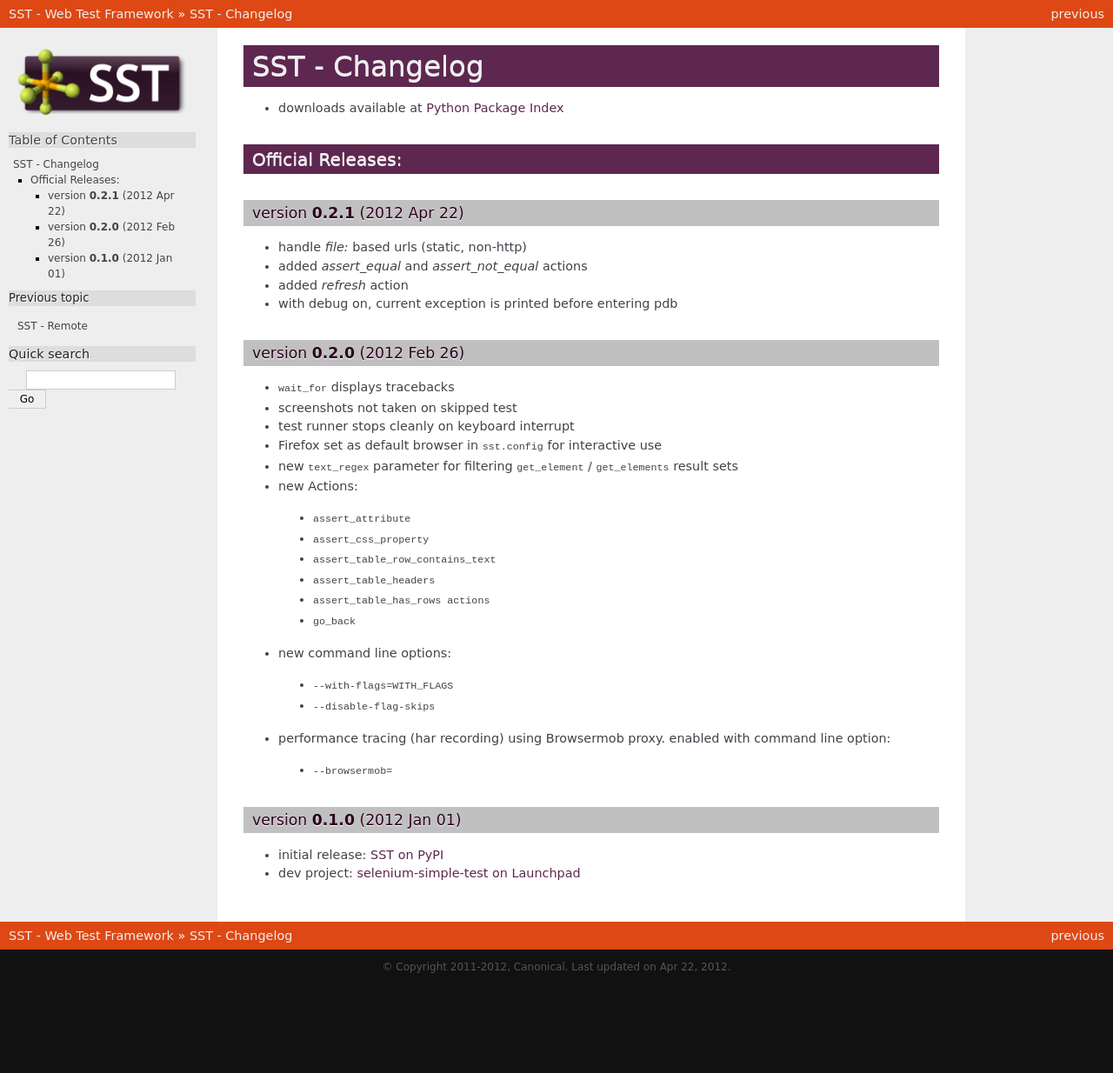
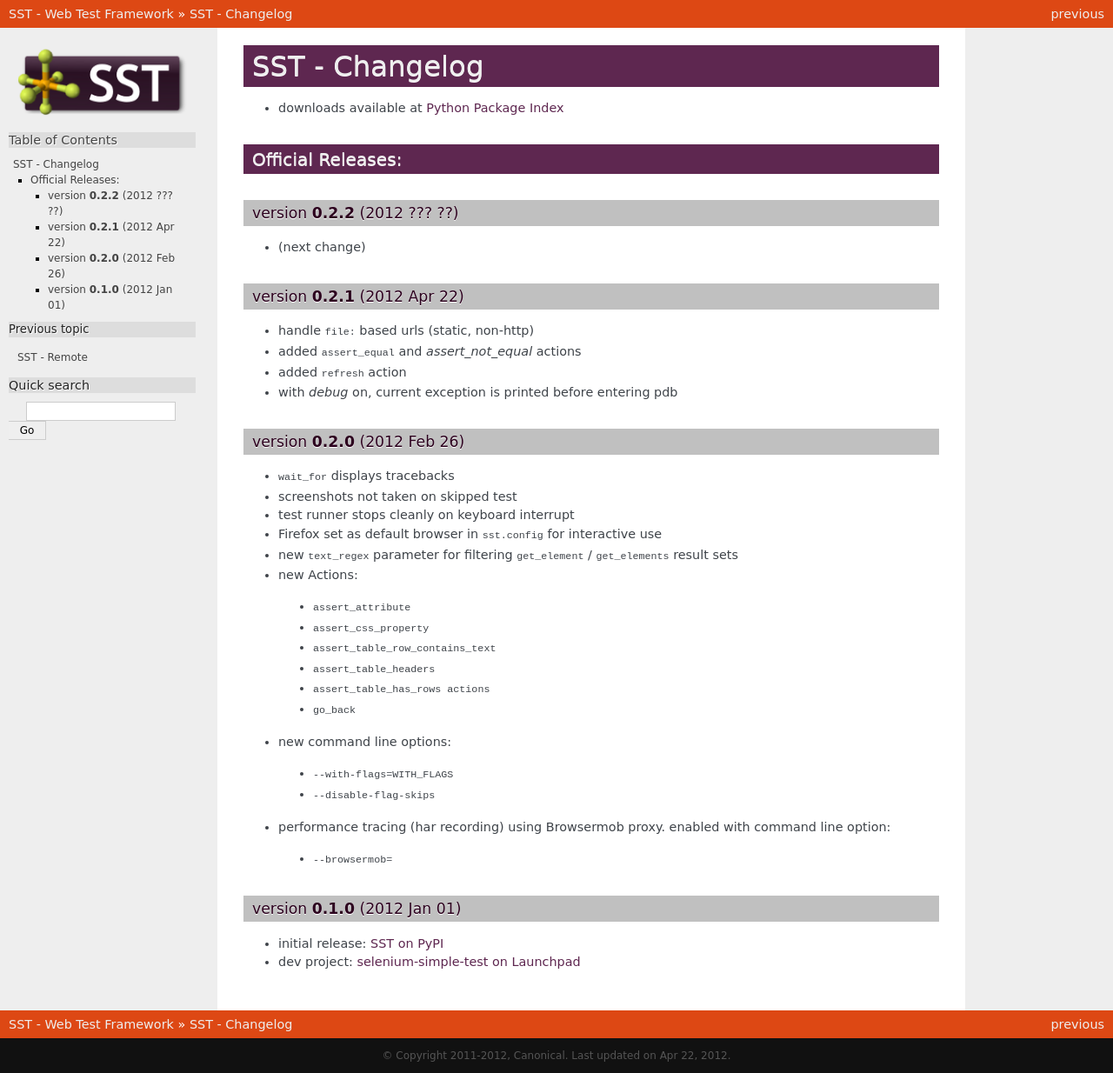
Before and after one commit to Work4Labs/selenium-simple-test, a Sphinx documentation site: the page built from docs/changelog.rst, in a window 1280 px wide. Shown: the whole page at 87% size. Built offline with Sphinx 7.4.7, drawn with Linux system fonts in a browser that asks for light colours; pages that are not in the unit, such as notebooks, are missing from menus; before the commit the page ends 1132 px from its top, so only the background shows below that.

Commit message:
updated version for dev

```diff
--- a/docs/changelog.rst
+++ b/docs/changelog.rst
@@ -10,13 +10,20 @@
 ------------------
 
 
+version **0.2.2** (2012 ??? ??)
+*******************************
+
+* (next change)
+
+
 version **0.2.1** (2012 Apr 22)
 *******************************
 
-* handle `file:` based urls (static, non-http)
-* added `assert_equal` and `assert_not_equal` actions
-* added `refresh` action
-* with debug on, current exception is printed before entering pdb
+* handle ``file:`` based urls (static, non-http)
+* added ``assert_equal`` and `assert_not_equal` actions
+* added ``refresh`` action
+* with `debug` on, current exception is printed before entering pdb
+
 
 version **0.2.0** (2012 Feb 26)
 *******************************
--- a/src/sst/__init__.py
+++ b/src/sst/__init__.py
@@ -20,7 +20,7 @@
 
 
 __all__ = ['runtests']
-__version__ = '0.2.1'
+__version__ = '0.2.2dev'
 
 
 try:
```
